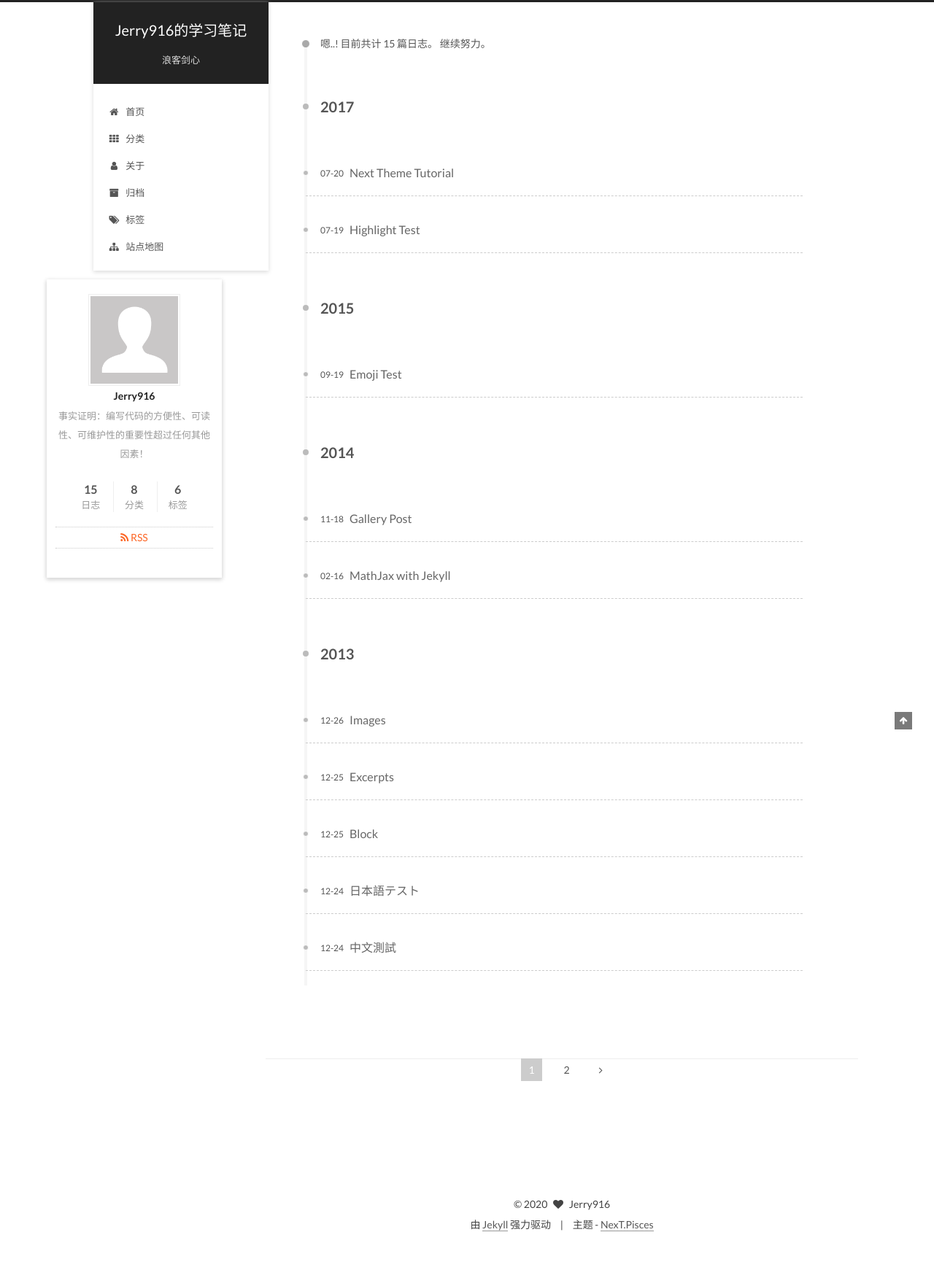
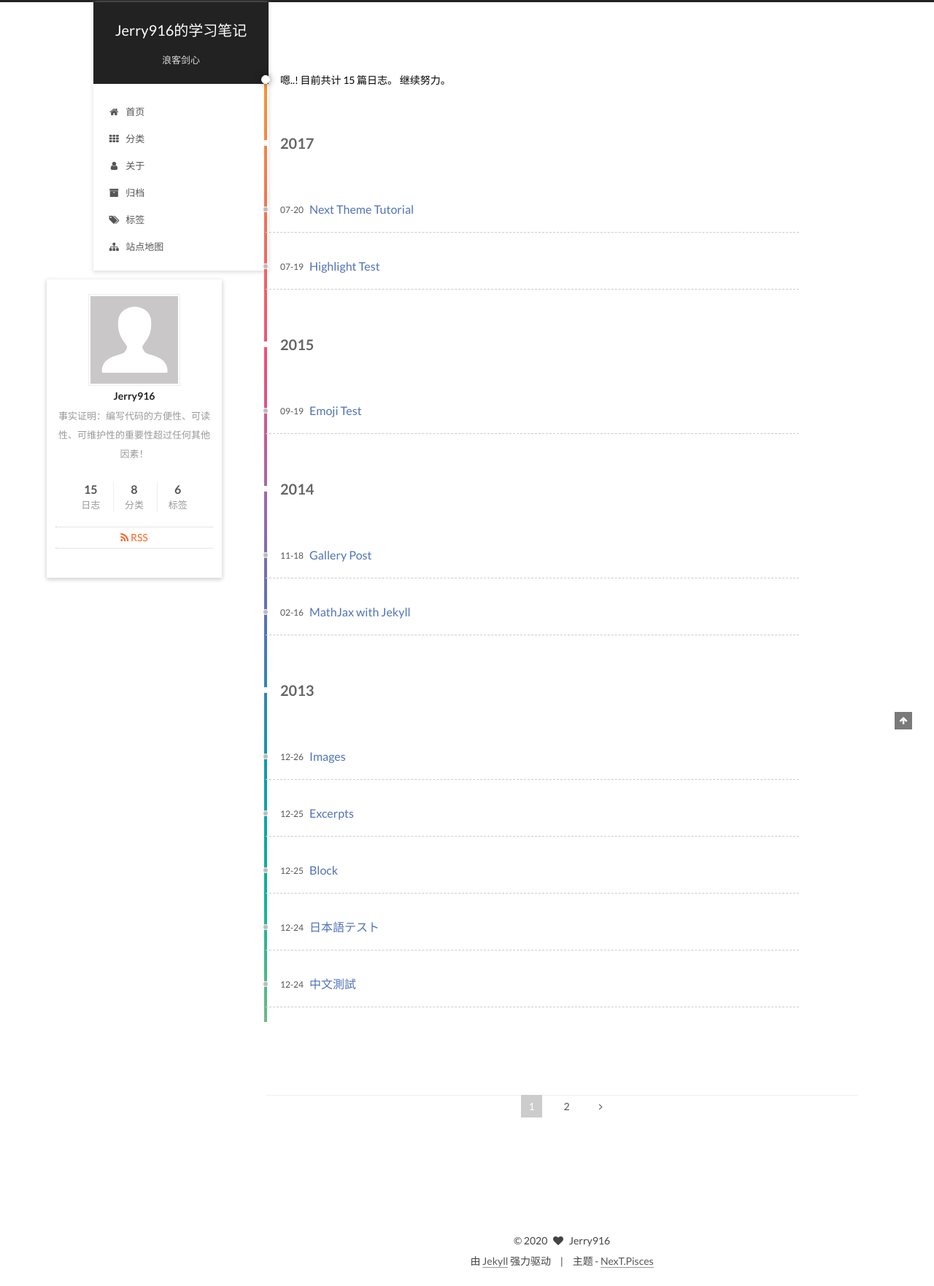
Before and after one commit to jerry916/jerry916.github.io, a Jekyll site: the page built from archives/index.html, in a window 1280 px wide. Shown: the whole page at 73% size. Built offline with Jekyll 4.4.1, drawn with Linux system fonts in a browser that asks for light colours; comment, search, counter and statistics services are not loaded; before the commit the page ends 1713 px from its top, so only the background shows below that.

Commit message:
彩色时间轴

```diff
--- a/_sass/_custom/custom.scss
+++ b/_sass/_custom/custom.scss
@@ -30,3 +30,60 @@ body{
     background-attachment:fixed;
     background-position:center;
 }
+
+// 时间轴样式
+.posts-collapse {
+    margin: 50px 0px;
+}
+@media (max-width: 1023px) {
+    .posts-collapse {
+        margin: 50px 20px;
+    }
+}
+
+// 时间轴左边线条
+.posts-collapse::after {
+    margin-left: -2px;
+    background-image: linear-gradient(180deg,#f79533 0,#f37055 15%,#ef4e7b 30%,#a166ab 44%,#5073b8 58%,#1098ad 72%,#07b39b 86%,#6dba82 100%);
+}
+
+// 时间轴左边线条圆点颜色
+.posts-collapse .collection-title::before {
+    background-color: rgb(255, 255, 255);
+}
+
+// 时间轴文章标题左边圆点颜色
+.posts-collapse .post-header:hover::before {
+    background-color: rgb(161, 102, 171);
+}
+
+// 时间轴年份
+.posts-collapse .collection-title h1, .posts-collapse .collection-title h2 {
+    color: rgb(102, 102, 102);
+}
+
+// 时间轴文章标题
+.posts-collapse .post-title a {
+    color: rgb(80, 115, 184);
+}
+.posts-collapse .post-title a:hover {
+    color: rgb(161, 102, 171);
+}
+
+// 时间轴文章标题底部虚线
+.posts-collapse .post-header:hover {
+    border-bottom-color: rgb(161, 102, 171);
+}
+
+// archives页面顶部文字
+.page-archive .archive-page-counter {
+    color: rgb(0, 0, 0);
+}
+
+// archives页面时间轴左边线条第一个圆点颜色
+.page-archive .posts-collapse .archive-move-on {
+    top: 10px;
+    opacity: 1;
+    background-color: rgb(255, 255, 255);
+    box-shadow: 0px 0px 10px 0px rgba(0, 0, 0, 0.5);
+}
```
